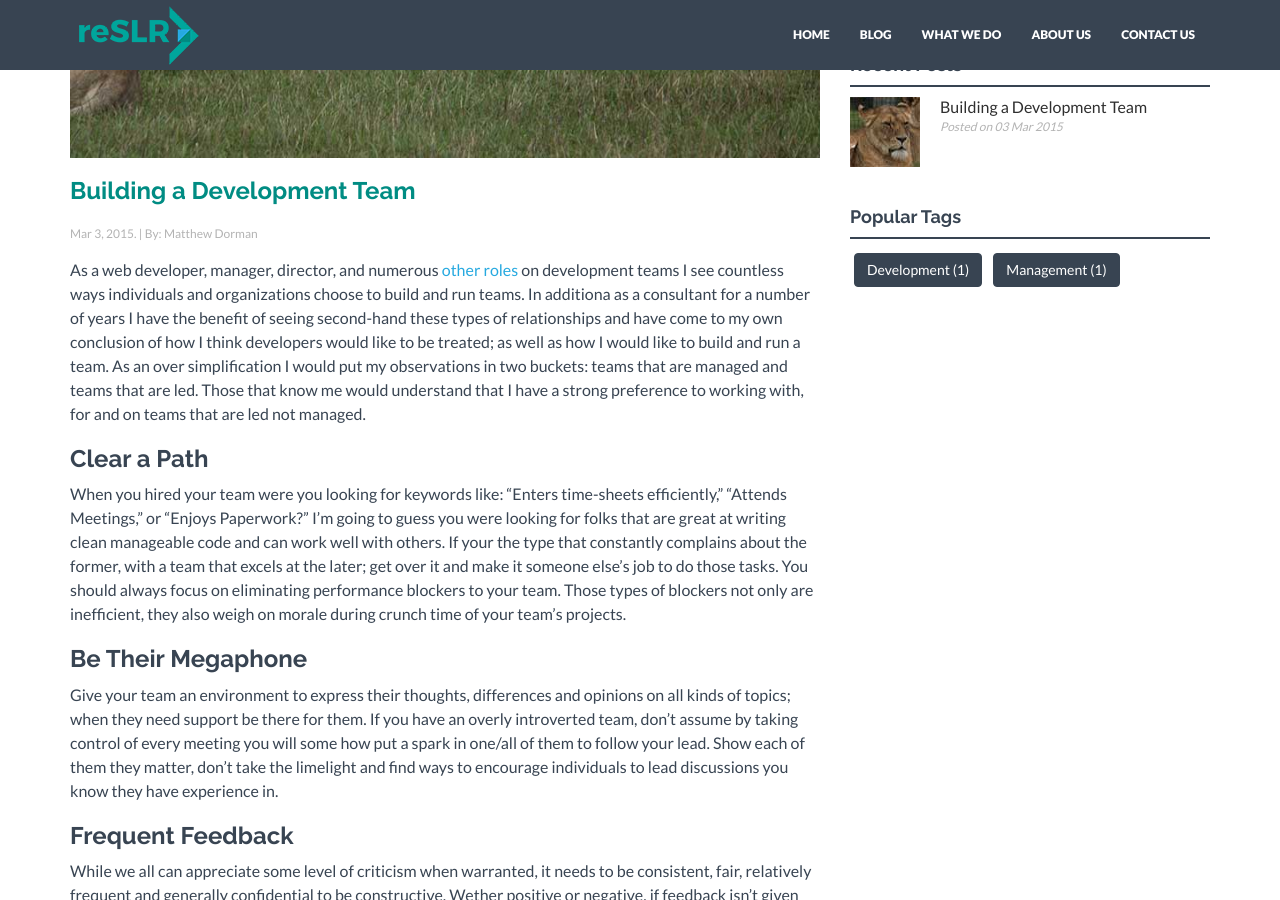
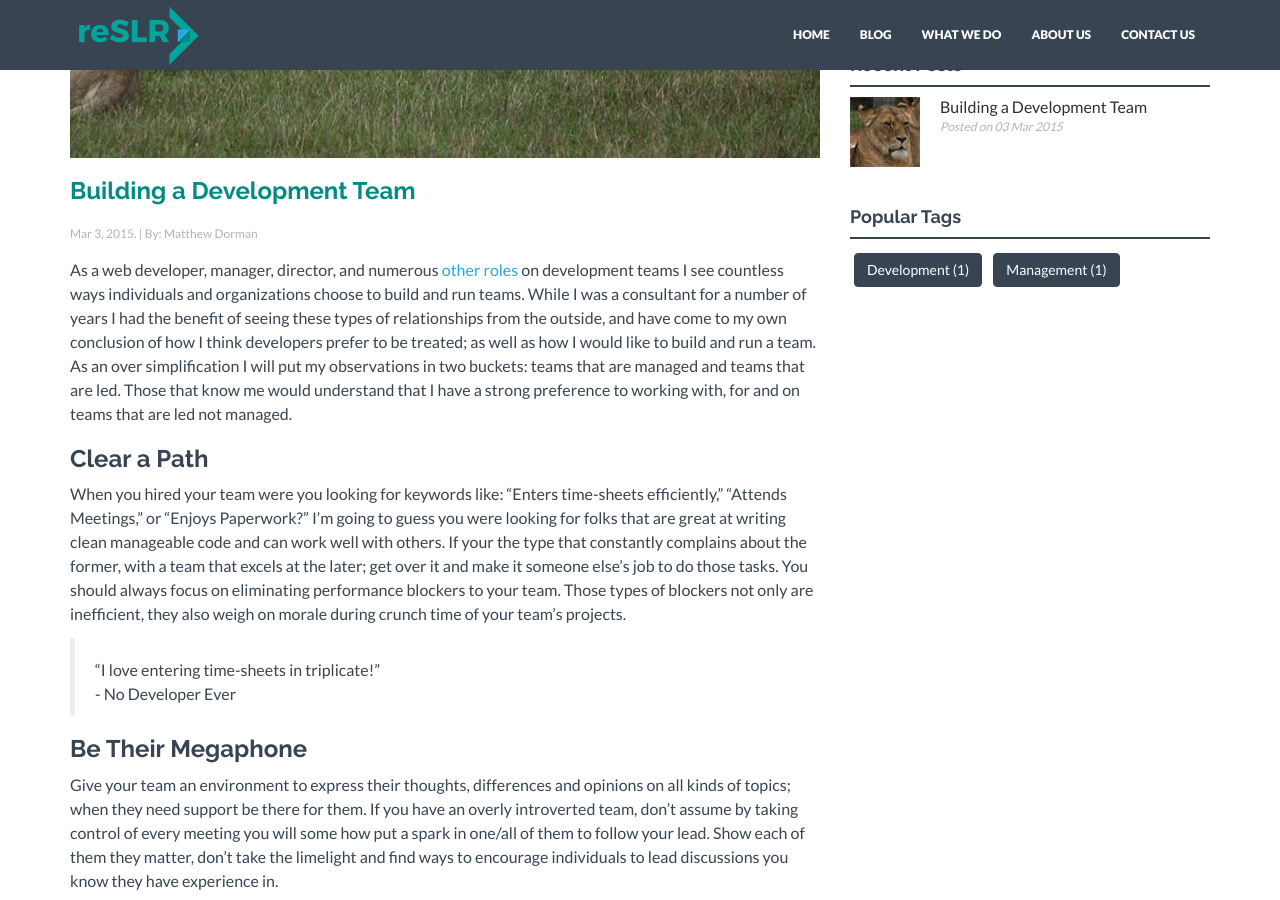
Before and after one commit to reslr/reslr.github.io, a Jekyll site: the page built from _posts/blog/2015-03-03-building-development-team.markdown, in a window 1280 px wide and 900 px high, scrolled down 451 px. Built offline with Jekyll 4.4.1, drawn with Linux system fonts in a browser that asks for light colours; nearby versions of some CDN libraries.

Commit message:
fixing some more grammar and updates

```diff
--- a/_posts/blog/2015-03-03-building-development-team.markdown
+++ b/_posts/blog/2015-03-03-building-development-team.markdown
@@ -11,10 +11,12 @@ img: building-development-team.jpg
 thumb: building-development-team.jpg
 ---
 
-As a web developer, manager, director, and numerous [other roles][myroles] on development teams I see countless ways individuals and organizations choose to build and run teams. In additiona as a consultant for a number of years I have the benefit of seeing second-hand these types of relationships and have come to my own conclusion of how I think developers would like to be treated; as well as how I would like to build and run a team. As an over simplification I would put my observations in two buckets: teams that are managed and teams that are led. Those that know me would understand that I have a strong preference to working with, for and on teams that are led not managed.<!--more-->
+As a web developer, manager, director, and numerous [other roles][myroles] on development teams I see countless ways individuals and organizations choose to build and run teams. While I was a consultant for a number of years I had the benefit of seeing these types of relationships from the outside, and have come to my own conclusion of how I think developers prefer to be treated; as well as how I would like to build and run a team. As an over simplification I will put my observations in two buckets: teams that are managed and teams that are led. Those that know me would understand that I have a strong preference to working with, for and on teams that are led not managed.<!--more-->
 
 ###Clear a Path
 When you hired your team were you looking for keywords like: "Enters time-sheets efficiently," "Attends Meetings," or "Enjoys Paperwork?" I'm going to guess you were looking for folks that are great at writing clean manageable code and can work well with others. If your the type that constantly complains about the former, with a team that excels at the later; get over it and make it someone else's job to do those tasks. You should always focus on eliminating performance blockers to your team. Those types of blockers not only are inefficient, they also weigh on morale during crunch time of your team's projects.
+
+>"I love entering time-sheets in triplicate!"<br/>- No Developer Ever
 
 ###Be Their Megaphone
 Give your team an environment to express their thoughts, differences and opinions on all kinds of topics; when they need support be there for them. If you have an overly introverted team, don't assume by taking control of every meeting you will some how put a spark in one/all of them to follow your lead. Show each of them they matter, don't take the limelight and find ways to encourage individuals to lead discussions you know they have experience in.
```
